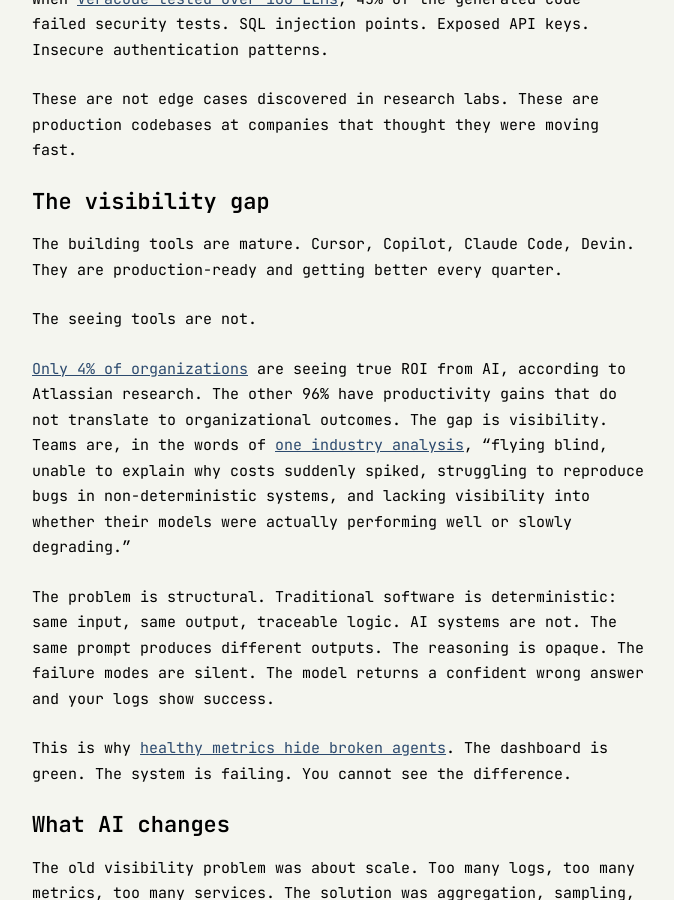
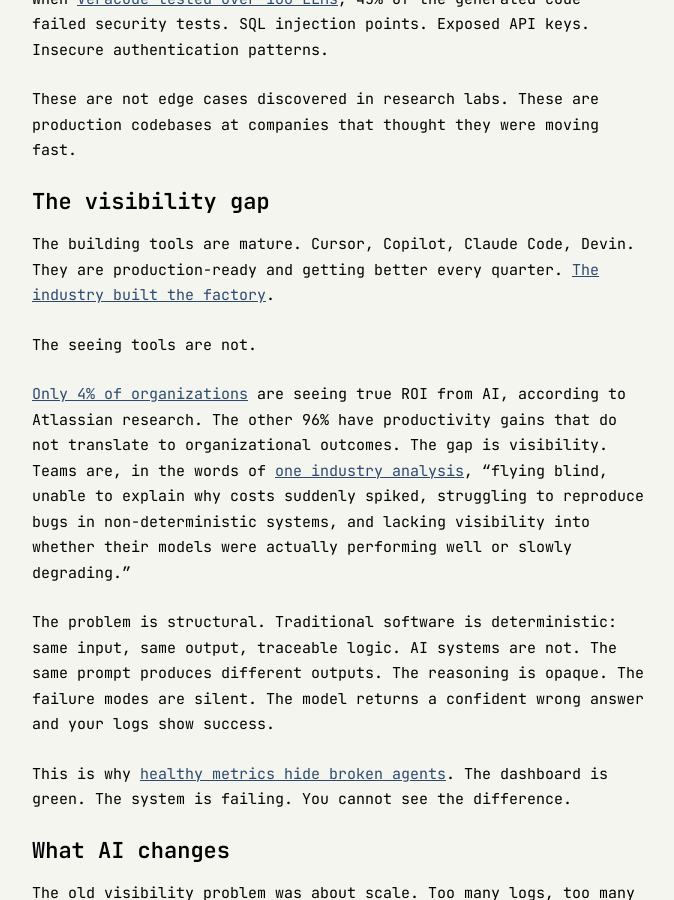
Before and after one commit to ashita-ai/ashita-ai.github.io, a Jekyll site: the page built from _posts/2026-02-05-the-seeing-problem.md, in a window 1280 px wide and 900 px high, scrolled down 1054 px. Shown: the whole window, without its empty margins (302-976 px from the left). Built offline with Jekyll 4.4.1, drawn with Linux system fonts in a browser that asks for light colours.

Commit message:
Add link to factory-without-a-design-department post

```diff
--- a/_posts/2026-02-05-the-seeing-problem.md
+++ b/_posts/2026-02-05-the-seeing-problem.md
@@ -22,7 +22,7 @@
 
 ## The visibility gap
 
-The building tools are mature. Cursor, Copilot, Claude Code, Devin. They are production-ready and getting better every quarter.
+The building tools are mature. Cursor, Copilot, Claude Code, Devin. They are production-ready and getting better every quarter. [The industry built the factory](/blog/the-factory-without-a-design-department/).
 
 The seeing tools are not.
 
```
